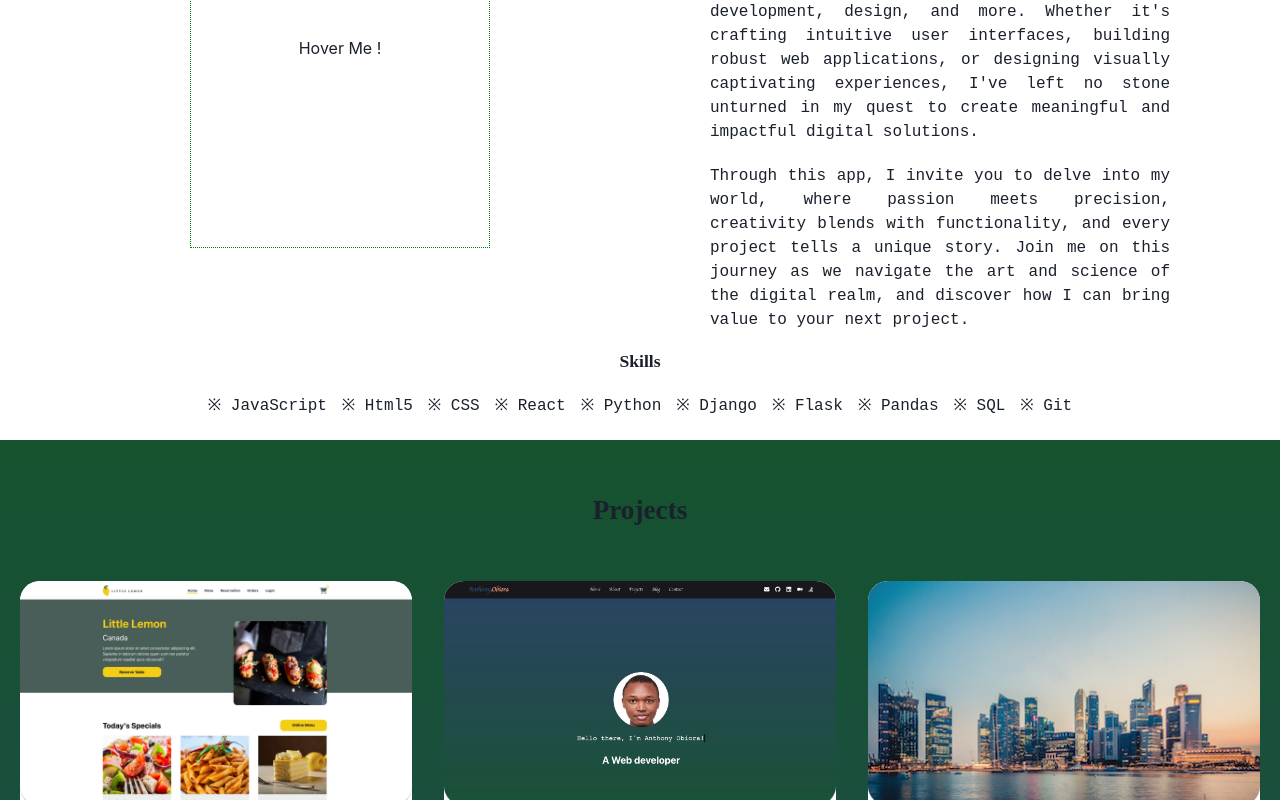
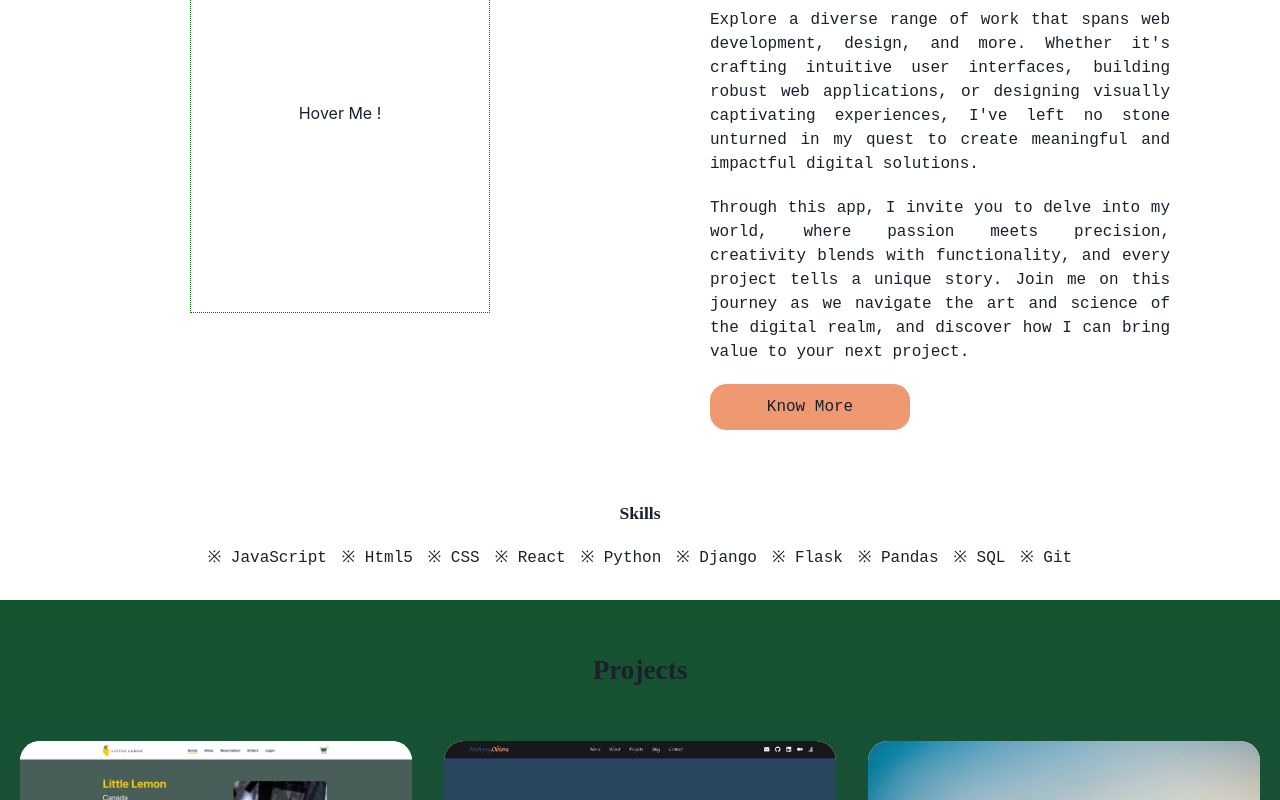
Before and after one commit to iamkizito/portfolio, a React (Create React App) app: page / in a window 1280 px wide. Shown: the part 1160-1960 px from the top of the page. Built offline with nearby package versions, Linux system fonts and the light colour scheme.

Commit message:
added 'know more' button to the about component and also added test for About Component component

```diff
--- a/src/components/about/About.jsx
+++ b/src/components/about/About.jsx
@@ -2,8 +2,8 @@ import { Flex, Box, Image, Grid } from "@chakra-ui/react";
 import FullScreenSection from "../FullScreenSection";
 import FlipOnHover from "./FlipOnHover";
 import { fonts } from "../../variables";
-import { useScrollSpy } from "../../context/scrollSpyContext";
 import gradImage from '../../images/grad-image.jpg'
+import MoreButton from "./MoreButton";
 
 
 
@@ -12,12 +12,12 @@ const skills = ['JavaScript', 'Html5', 'CSS', 'React', 'Python', 'Django', 'Flas
 
 const About = () => {
 
-    const {actives, addNewSpy} = useScrollSpy()
-
     return (
         <Flex id="about"
             justify="center"
             align="center"
+            data-testid="about"
+            paddingBottom={{md:"30px"}}
         >
             <FullScreenSection>
                 <Box as="h1" className="heading" fontSize="1.5rem" fontWeight="bold" padding={{base:"20px 0", md:"50px 0"}}
@@ -25,9 +25,9 @@ const About = () => {
                 >
                     About
                 </ Box>
+
                 <Grid className="details"
                     gridTemplateColumns={{base:"1fr", md:"1fr 1fr"}}
-                    gridTemplateRows={{base:"auto", md:"500px"}}
                     justifyItems="center"
                     alignItems="center"
                     gap={{base:"0px", md:"100px"}}
@@ -42,6 +42,7 @@ const About = () => {
                         </Flex>
                         <Image className="back-face" bg="blue" width="300px" height="400px" objectFit="cover" src={gradImage}/>
                     </FlipOnHover>
+
                     <Box className="content" maxWidth="500px" fontFamily={fonts.paragrah} padding="20px" textAlign="justify">
                         <Box as="p" marginBottom="20px">
                             Welcome to my portfolio app, a dynamic platform that offers an in-depth glimpse into my creative and technical journey. As a web developer and designer, I've harnessed my skills to craft this space, where you'll find a curated selection of my most impactful projects, each a testament to my commitment to excellence and innovation.
@@ -52,9 +53,15 @@ const About = () => {
                         <Box as="p">
                             Through this app, I invite you to delve into my world, where passion meets precision, creativity blends with functionality, and every project tells a unique story. Join me on this journey as we navigate the art and science of the digital realm, and discover how I can bring value to your next project.
                         </Box>
+
+                        <MoreButton width="200px" textAlign="center" marginTop="20px">
+                            Know More
+                        </MoreButton>
+
                     </Box>
                 </Grid>
-                <Flex flexDirection="column" align="center" justify="center">
+
+                <Flex className="skils" flexDirection="column" align="center" justify="center">
                     <Box as="h1" className="heading" textAlign="center" margin={{base:"25px 0 10px", md:"50px 0 20px"}}
                         fontWeight="bold"
                         fontSize="1.1rem"
```
Also changed, not shown: 1 other file (tests, documents, lock files or other folders).
